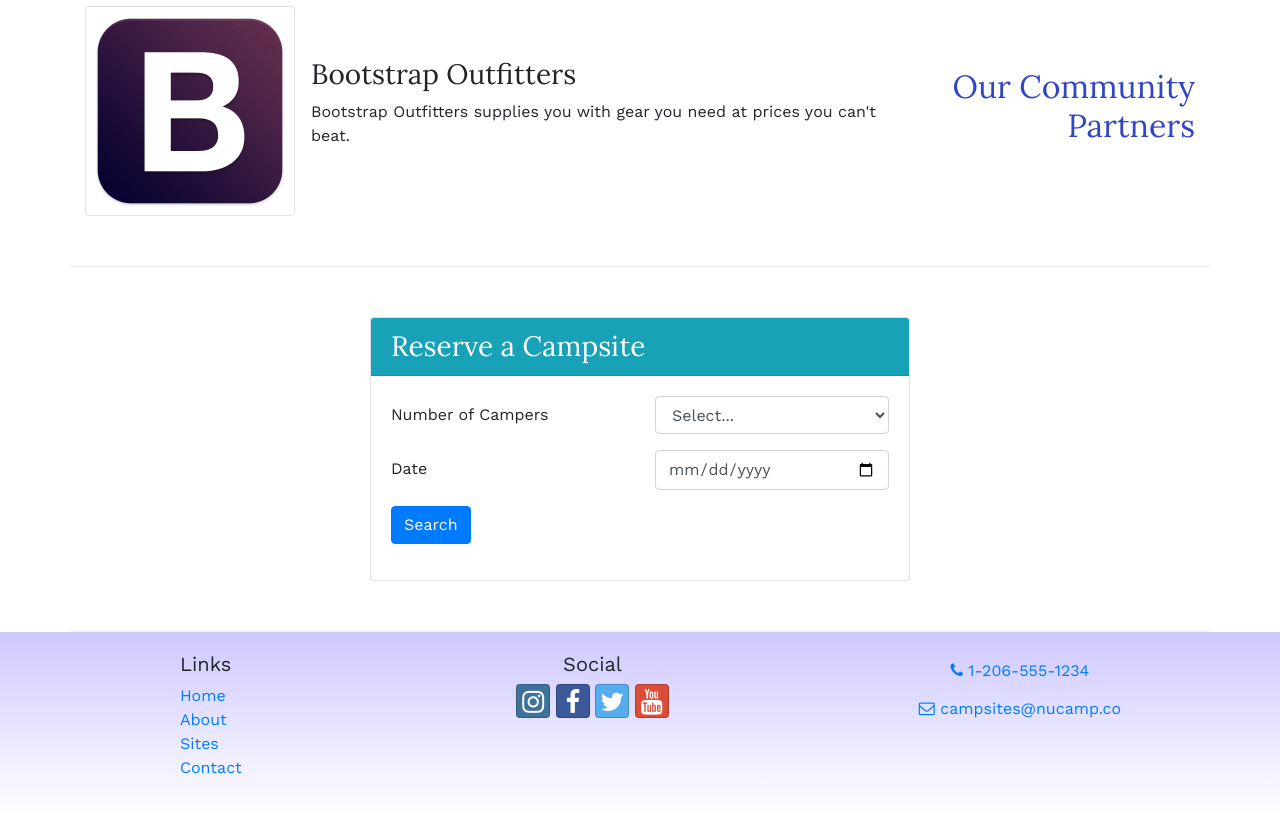
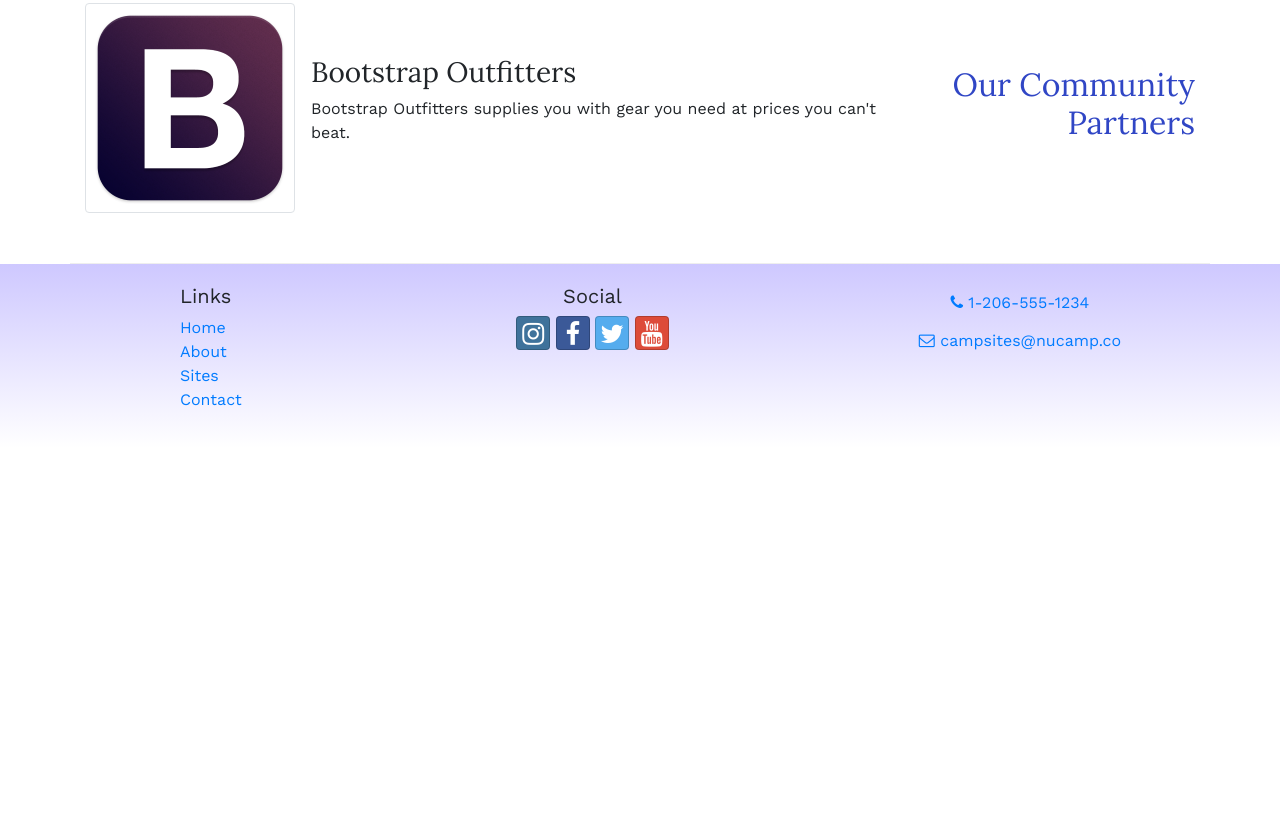
Before and after one commit to karl-li/nucamp-bootstrap, a website: page index.html in a window 1280 px wide. Shown: the part 1428-2242 px from the top of the page. After the commit the page ends 1876 px from the top, so only its background shows below. Drawn offline with nearby package versions, Linux system fonts and the light colour scheme.

Commit message:
Bootstrap and jQuery Part 1

```diff
--- a/css/styles.css
+++ b/css/styles.css
@@ -40,11 +40,18 @@ header h2 {
     background-color: rgba(0, 0, 0, 0.5);
 }
 
-.carousel {
+/* .carousel {
     border: solid #5637dd
-}
+} */
+
 /* .tab-content {
     border: 1px solid #DDD;
     border-top: none;
     padding: 10px;
 } */
+
+#carouselButton {
+    position: absolute;
+    right: 0;
+    bottom: 0;
+}
--- a/index.html
+++ b/index.html
@@ -198,6 +198,14 @@
                         <span class="carousel-control-next-icon"></span>
                         <span class="sr-only">Next</span>
                     </a>
+                    <div class="btn-group" id="carouselButton">
+                        <button class="btn btn-danger btn-sm" id="carouselPause">
+                            <i class="fa fa-pause"></i>
+                        </button>
+                        <button class="btn btn-danger btn-sm" id="carouselPlay">
+                            <i class="fa fa-play"></i>
+                        </button>
+                    </div>
                 </div>
             </div>
         </div>
@@ -244,45 +252,6 @@
                 </div>
             </div>
         </div>
-        <!-- Reserve a Campsite -->
-        <div class="row row-content align-items-center">
-            <div class="col-md-6 mx-auto">
-                <div class="card">
-                    <h3 class="card-header bg-info text-white">
-                        Reserve a Campsite
-                    </h3>
-                    <div class="card-body">
-                        <form id="reserveForm" action="">
-                            <div class="form-group row">
-                                <label for="numCampers" class="col-form-label col-sm-6">Number of Campers</label>
-                                <div class="col">
-                                    <select name="numCampers" id="numCampers" class="form-control">
-                                        <option value="">Select...</option>
-                                        <option value="1">1</option>
-                                        <option value="2">2</option>
-                                        <option value="3">3</option>
-                                        <option value="4">4</option>
-                                        <option value="5">5</option>
-                                        <option value="6">6</option>
-                                    </select>
-                                </div>
-                            </div>
-                            <div class="form-group row">
-                                    <label for="date" class="col-form-label col-sm-6">Date</label>
-                                    <div class="col-sm-6">
-                                        <input type="date" id="date" name="date" class="form-control" placeholder="01/dd/yyyy">
-                                    </div>
-                            </div>
-                            <div class="form-group row">
-                                <div class="col">
-                                    <button type="submit" class="btn btn-primary">Search</button>
-                                </div>
-                            </div>
-                        </form>
-                    </div>
-                </div>
-            </div>
-        </div>
     </div>
     <footer class="site-footer">
         <div class="container">
@@ -314,6 +283,18 @@
     <script src="node_modules/jquery/dist/jquery.slim.min.js"></script>
     <script src="node_modules/popper.js/dist/umd/popper.min.js"></script>
     <script src="node_modules/bootstrap/dist/js/bootstrap.min.js"></script>
+
+    <script>
+        $(function() {
+            $(".carousel").carousel({interval:2000});
+            $("#carouselPause").click(function(){
+                $(".carousel").carousel("pause");
+            });
+            $("#carouselPlay").click(function(){
+                $(".carousel").carousel("cycle");
+            });
+        });
+    </script>
 </body>
 
 </html>
```
